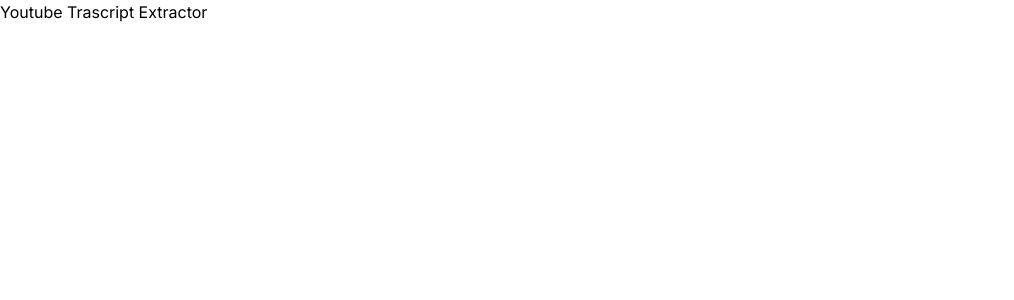
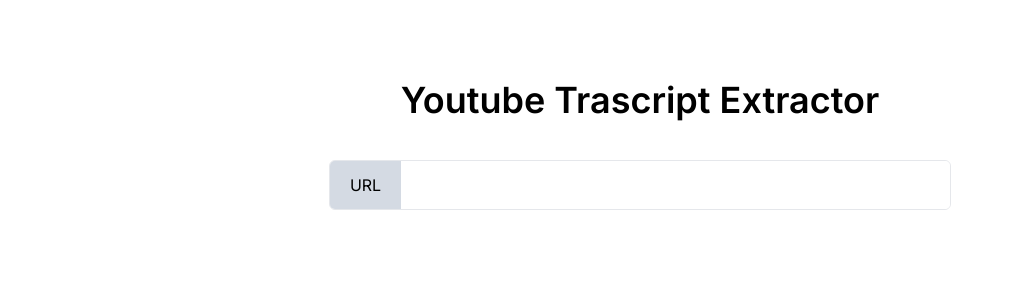
Before and after one commit to lamepic/youtube-transcript-extractor, a Next.js app: page / in a window 1280 px wide. Shown: the top 300 px of the page, without its empty margins (0-1014 px from the left). Built offline with nearby package versions, Linux system fonts and the light colour scheme.

Commit message:
Add main page

```diff
--- a/app/page.tsx
+++ b/app/page.tsx
@@ -1,7 +1,24 @@
 export default function Home() {
   return (
-    <main>
-      <h1>Youtube Trascript Extractor</h1>
+    <main className="w-7/12 mx-auto flex flex-col items-center justify-center gap-10">
+      <h1 className="mt-20 text-center text-4xl font-semibold">
+        Youtube Trascript Extractor
+      </h1>
+
+      <form className="w-10/12">
+        <div className="border flex items-center overflow-hidden rounded-md">
+          <label htmlFor="url" className="px-5 py-3 bg-slate-400/40">
+            URL
+          </label>
+          <input
+            name="url"
+            type="text"
+            className="w-full outline-1 outline-slate-400 py-3"
+          />
+        </div>
+      </form>
+
+      <div className="mt-5 text-justify p-2 max-h-[500px] overflow-scroll leading-7"></div>
     </main>
   );
 }
```
